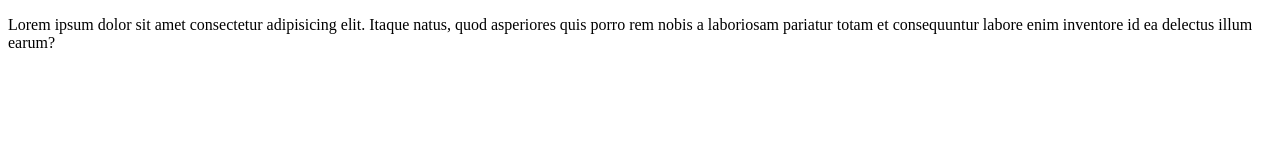
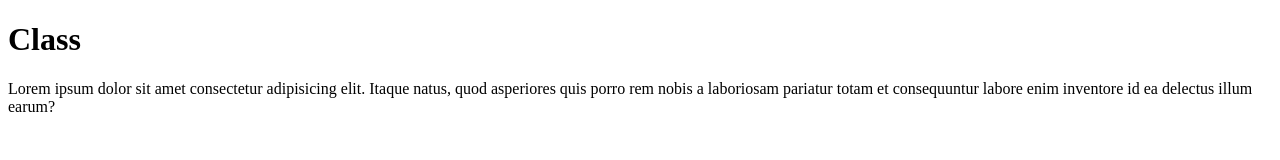
Before and after one commit to Ojwangj/Class-example, a plain HTML site: page index.html in a window 1280 px wide. Drawn offline with Linux system fonts and the light colour scheme.

Commit message:
Added heading

```diff
--- a/index.html
+++ b/index.html
@@ -6,6 +6,7 @@
     <title>Class</title>
 </head>
 <body>
+    <h1>Class</h1>
     <p>Lorem ipsum dolor sit amet consectetur adipisicing elit. Itaque natus, quod asperiores quis porro rem nobis a laboriosam pariatur totam et consequuntur labore enim inventore id ea delectus illum earum?</p>
 </body>
 </html>
```
